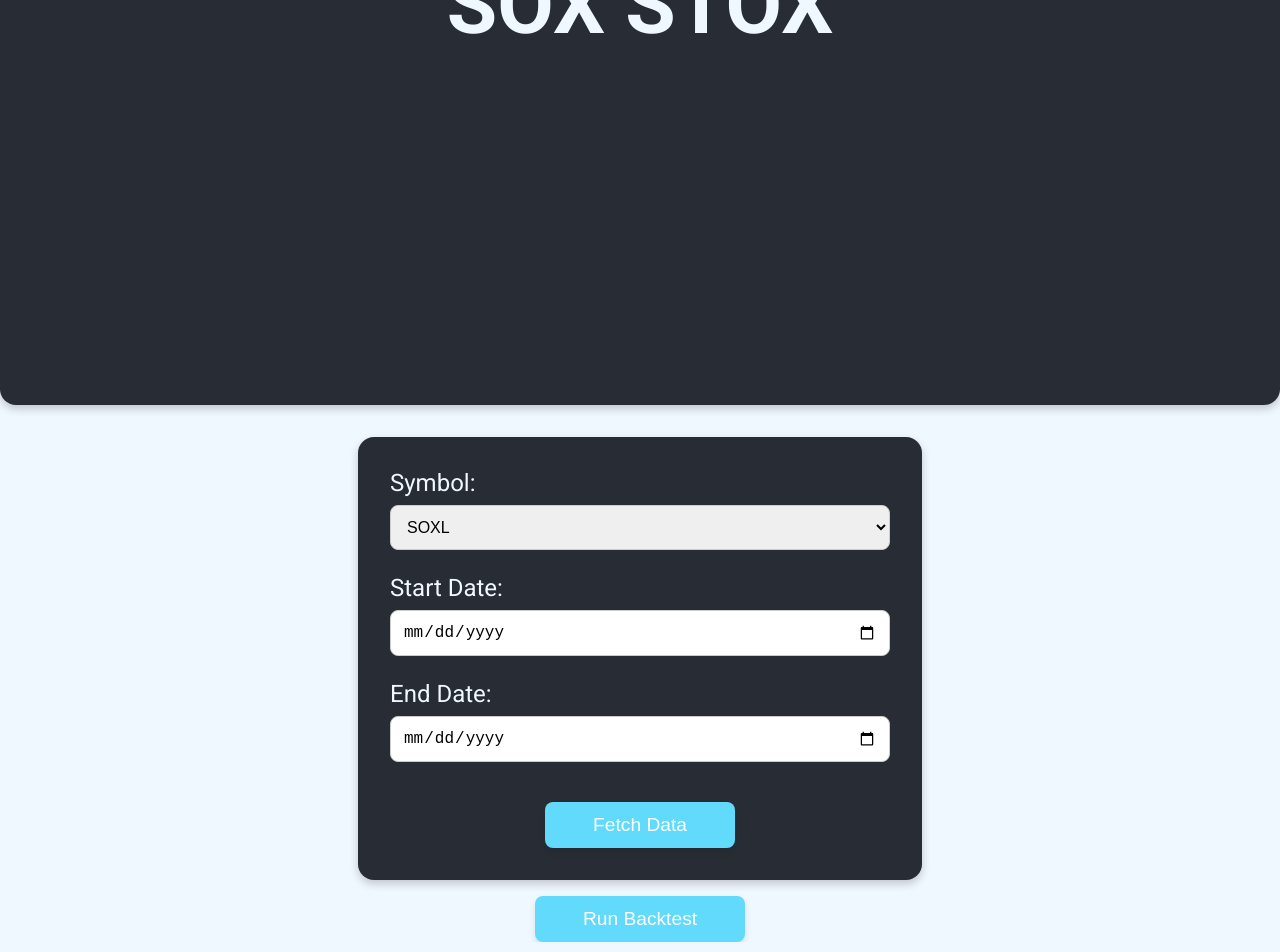
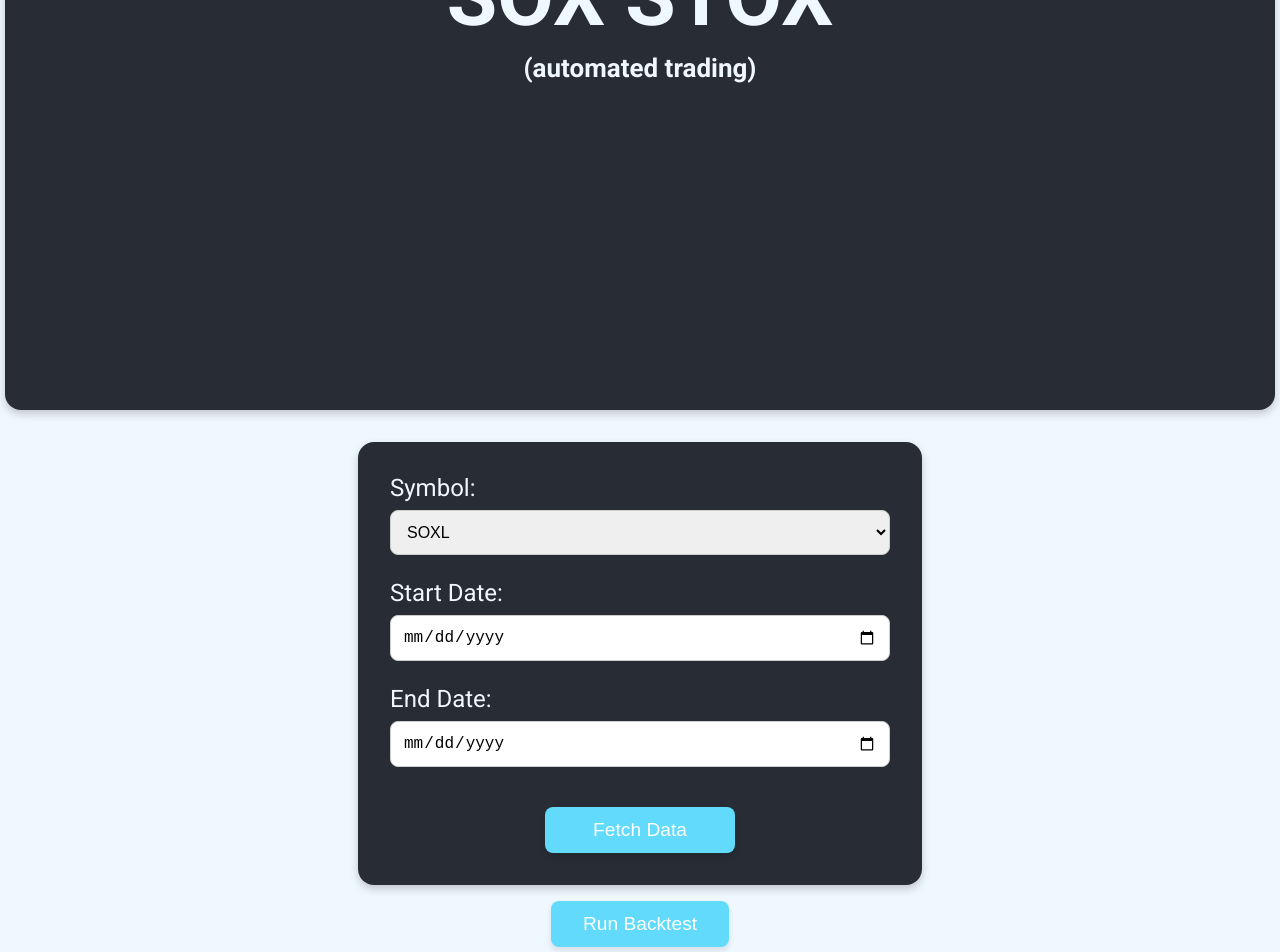
Before and after one commit to EPW80/Automated-Trading-System, a React (Create React App) app in the folder etf-frontend/: page / in a window 1280 px wide. Shown: the part 395-1347 px from the top of the page. Built offline with nearby package versions, Linux system fonts and the light colour scheme.

Commit message:
update to frontend

```diff
--- a/etf-frontend/src/App.css
+++ b/etf-frontend/src/App.css
@@ -7,6 +7,8 @@
 
 .App {
   text-align: center;
+  font-family: 'Roboto', sans-serif;
+  padding: 0.3rem;
 }
 
 /* Logo Animation */
@@ -42,6 +44,16 @@
   color: #f0f8ff;
   border-radius: 1rem;
   box-shadow: 0 4px 8px rgba(0, 0, 0, 0.2);
+}
+
+.App-header h1 {
+  margin-bottom: 0.5rem; /* Adds space between the titles */
+}
+
+.App-header h5 {
+  margin-top: 0;
+  font-size: calc(10px + 2vmin); /* Adjust the font size as needed */
+  color: #f0f8ff;
 }
 
 /* Link Styling */
--- a/etf-frontend/src/App.js
+++ b/etf-frontend/src/App.js
@@ -27,11 +27,26 @@
     <div className="App">
       <header className="App-header">
         <h1>SOX STOX</h1>
+        <h5>(automated trading)</h5>
       </header>
       <main>
         <ETFSymbolSelector setChartData={setChartData} />
         {chartData.length > 0 && <ChartComponent data={chartData} />}
-        <button onClick={handleRunBacktest}>Run Backtest</button>
+        <button
+          onClick={handleRunBacktest}
+          style={{
+            padding: '0.75rem 2rem',
+            fontSize: '1.2rem',
+            backgroundColor: '#61dafb',
+            border: 'none',
+            borderRadius: '0.5rem',
+            cursor: 'pointer',
+            transition: 'background-color 0.3s',
+            marginTop: '1rem',
+          }}
+        >
+          Run Backtest
+        </button>
         {backtestResults && <BacktestingResults results={backtestResults} />}
       </main>
     </div>
--- a/etf-frontend/src/components/BacktestingResults.js
+++ b/etf-frontend/src/components/BacktestingResults.js
@@ -1,55 +1,38 @@
-import React, { useState } from 'react';
-import axios from 'axios';
+import React from 'react';
 
-const BacktestingResults = () => {
-  const [results, setResults] = useState(null);
-
-  const handleRunBacktest = async () => {
-    try {
-      const response = await axios.post('http://localhost:5000/runStrategy', {
-        symbol: 'SOXL',
-        shortWindow: 10,
-        longWindow: 50,
-        initialBalance: 100000,
-      });
-      setResults(response.data);
-    } catch (error) {
-      console.error('Error running backtest', error);
-    }
-  };
+const BacktestingResults = ({ results }) => {
+  if (!results) return null;
 
   return (
     <div style={{ textAlign: 'center', padding: '2rem' }}>
-      <button
-        onClick={handleRunBacktest}
-        style={{
-          padding: '0.75rem 2rem',
-          fontSize: '1.2rem',
-          backgroundColor: '#61dafb',
-          border: 'none',
-          borderRadius: '0.5rem',
-          cursor: 'pointer',
-          transition: 'background-color 0.3s',
-          marginTop: '1rem',
-        }}
-      >
-        Run Backtest
-      </button>
-      {results && (
-        <div style={{ marginTop: '2rem' }}>
-          <h2>Backtesting Results</h2>
-          <p>Total Gain/Loss: ${results.totalGainOrLoss.toFixed(2)}</p>
-          <p>Percentage Return: {results.percentageReturn.toFixed(2)}%</p>
-          <h3>Transactions:</h3>
-          <ul style={{ listStyleType: 'none', padding: '0' }}>
+      <div style={{ marginTop: '1rem' }}>
+        <h2>Backtesting Results</h2>
+        <p>Total Gain/Loss: ${results.totalGainOrLoss.toFixed(2)}</p>
+        <p>Percentage Return: {results.percentageReturn.toFixed(2)}%</p>
+        <h3>Transactions:</h3>
+        <table style={{ margin: '0 auto', borderCollapse: 'collapse', width: '100%', textAlign: 'left' }}>
+          <thead>
+            <tr style={{ backgroundColor: '#61dafb', color: 'white' }}>
+              <th style={{ padding: '0.5rem' }}>Date</th>
+              <th style={{ padding: '0.5rem' }}>Type</th>
+              <th style={{ padding: '0.5rem' }}>Shares</th>
+              <th style={{ padding: '0.5rem' }}>Price</th>
+              <th style={{ padding: '0.5rem' }}>Gain/Loss</th>
+            </tr>
+          </thead>
+          <tbody>
             {results.transactions.map((tx, index) => (
-              <li key={index} style={{ marginBottom: '1rem' }}>
-                {tx.date}: {tx.type} {tx.shares} shares at ${tx.price.toFixed(2)} (Gain/Loss: ${tx.gainOrLoss.toFixed(2)})
-              </li>
+              <tr key={index} style={{ backgroundColor: index % 2 === 0 ? '#f0f8ff' : 'white' }}>
+                <td style={{ padding: '0.5rem' }}>{tx.date}</td>
+                <td style={{ padding: '0.5rem' }}>{tx.type}</td>
+                <td style={{ padding: '0.5rem' }}>{tx.shares}</td>
+                <td style={{ padding: '0.5rem' }}>${tx.price.toFixed(2)}</td>
+                <td style={{ padding: '0.5rem' }}>${tx.gainOrLoss.toFixed(2)}</td>
+              </tr>
             ))}
-          </ul>
-        </div>
-      )}
+          </tbody>
+        </table>
+      </div>
     </div>
   );
 };
```
